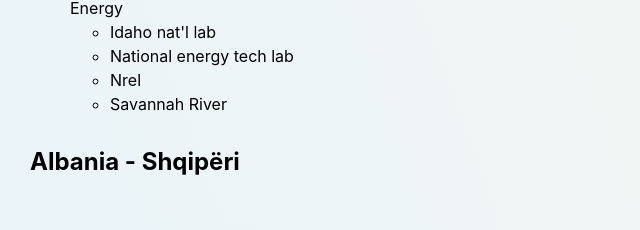
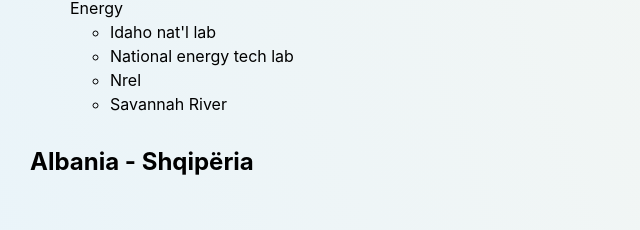
Before and after one commit to JRFink/jrfphyspagesnew, a Next.js app: page /research/gen in a window 1280 px wide. Shown: the part 1775-2005 px from the top of the page, without its empty margins (0-640 px from the left). Built offline with nearby package versions, Linux system fonts and the light colour scheme.

Commit message:
Update index.tsx

```diff
--- a/pages/research/gen/index.tsx
+++ b/pages/research/gen/index.tsx
@@ -162,7 +162,7 @@ const Gen = () => {
                                 </ul>
                     </p>
 <h2>
-Albania - Shqipëri
+Albania - Shqipëria
 </h2>
 <br />
                 <h2>
```
